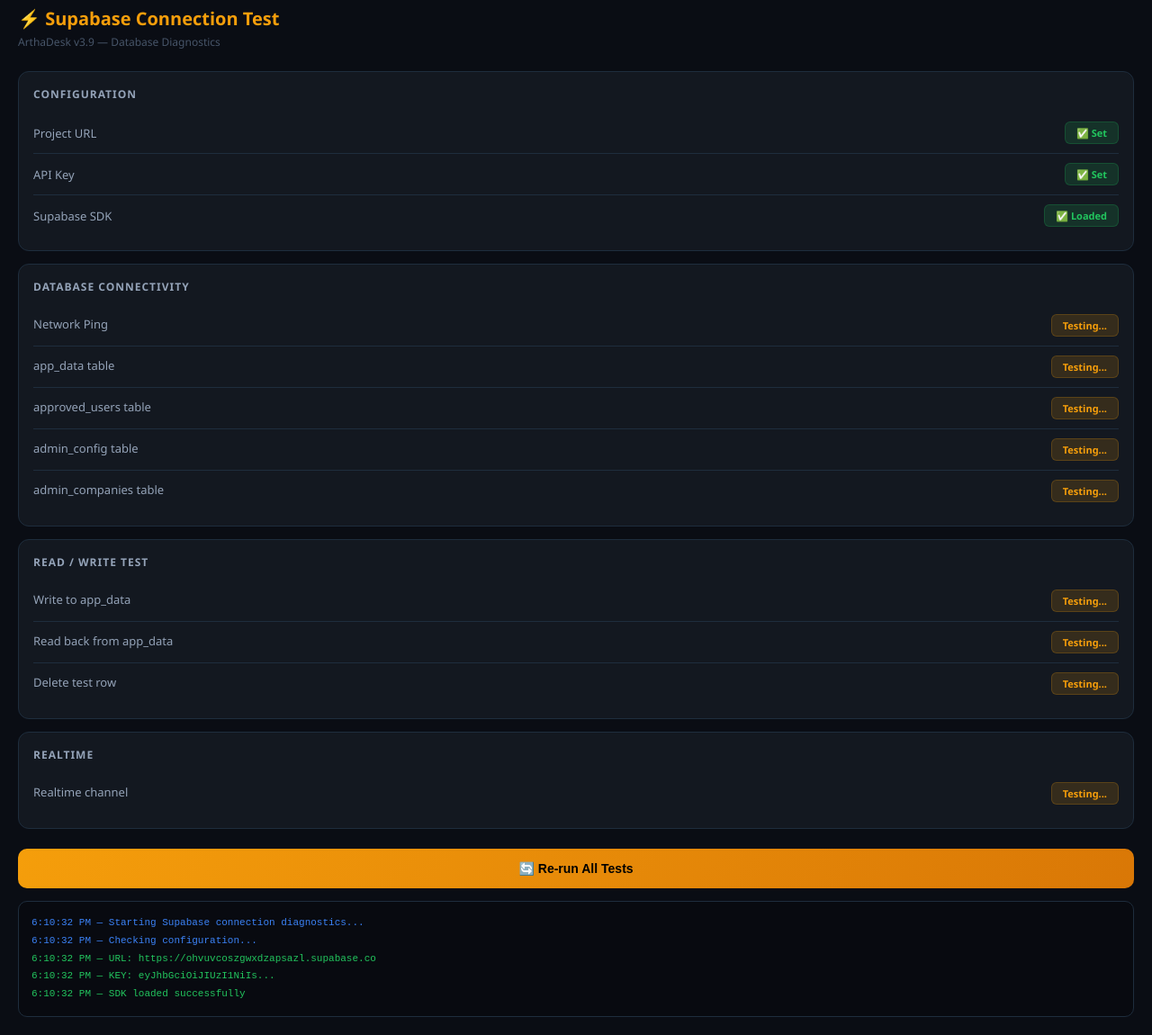
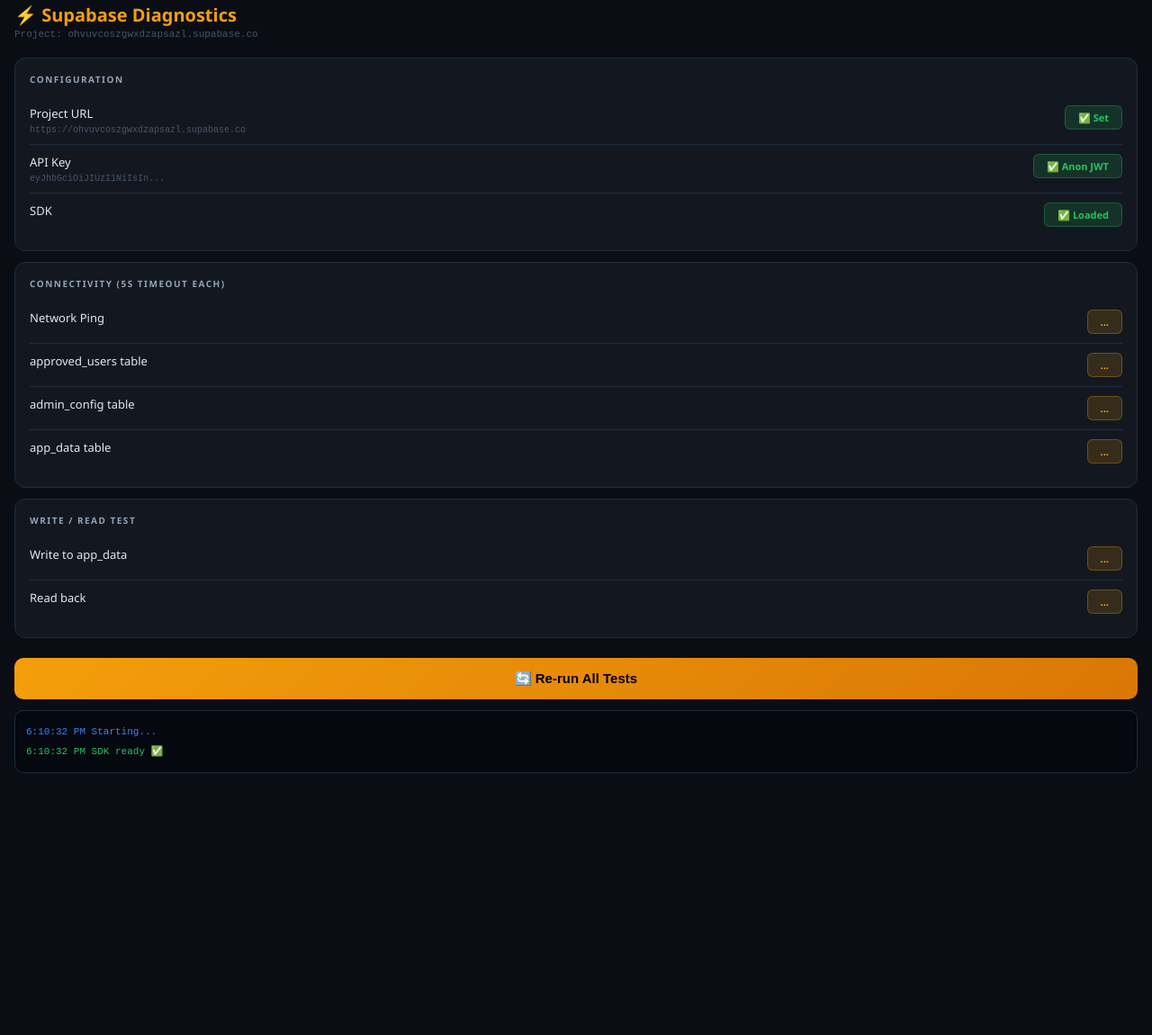
Before and after one commit to Abhiram7978/ArthaDesk, a plain HTML site: page test.html in a window 1280 px wide. Shown: the part 13-1163 px from the top of the page at 90% size. After the commit the page ends 888 px from the top, so only its background shows below. Drawn offline with nearby package versions, Linux system fonts and the light colour scheme.

Commit message:
Add files via upload

```diff
--- a/test.html
+++ b/test.html
@@ -3,418 +3,223 @@
 <head>
 <meta charset="UTF-8">
 <meta name="viewport" content="width=device-width, initial-scale=1.0">
-<title>ArthaDesk — Supabase Connection Test</title>
+<title>ArthaDesk — Connection Test</title>
 <script src="https://cdn.jsdelivr.net/npm/@supabase/supabase-js@2/dist/umd/supabase.min.js"></script>
 <style>
-* { box-sizing: border-box; margin: 0; padding: 0; }
-body {
-  font-family: 'Segoe UI', sans-serif;
-  background: #0a0d14;
-  color: #e2e8f0;
-  padding: 20px;
-  font-size: 14px;
-}
-h1 { color: #f59e0b; font-size: 20px; margin-bottom: 4px; }
-.sub { color: #475569; font-size: 12px; margin-bottom: 24px; }
-
-.card {
-  background: #131820;
-  border: 1px solid #1e2d3d;
-  border-radius: 12px;
-  padding: 16px;
-  margin-bottom: 14px;
-}
-.card-title {
-  font-size: 12px;
-  font-weight: 700;
-  color: #94a3b8;
-  letter-spacing: 1px;
-  text-transform: uppercase;
-  margin-bottom: 12px;
-}
-
-.row {
-  display: flex;
-  align-items: center;
-  justify-content: space-between;
-  padding: 10px 0;
-  border-bottom: 1px solid #1e2d3d;
-  gap: 10px;
-}
-.row:last-child { border-bottom: none; }
-.row-label { color: #94a3b8; font-size: 13px; flex: 1; }
-.badge {
-  padding: 4px 12px;
-  border-radius: 6px;
-  font-size: 11px;
-  font-weight: 700;
-  white-space: nowrap;
-}
-.ok    { background: rgba(34,197,94,.15);  color: #22c55e; border: 1px solid rgba(34,197,94,.2); }
-.fail  { background: rgba(239,68,68,.15);  color: #ef4444; border: 1px solid rgba(239,68,68,.2); }
-.wait  { background: rgba(245,158,11,.15); color: #f59e0b; border: 1px solid rgba(245,158,11,.2); }
-.info  { background: rgba(59,130,246,.15); color: #3b82f6; border: 1px solid rgba(59,130,246,.2); }
-
-.detail {
-  font-size: 11px;
-  color: #475569;
-  margin-top: 4px;
-  font-family: monospace;
-  word-break: break-all;
-}
-
-.btn {
-  width: 100%;
-  padding: 14px;
-  border-radius: 10px;
-  background: linear-gradient(135deg, #f59e0b, #d97706);
-  color: #000;
-  font-size: 14px;
-  font-weight: 800;
-  border: none;
-  cursor: pointer;
-  margin-top: 8px;
-}
-.btn:active { opacity: 0.85; }
-
-.log {
-  background: #080a10;
-  border: 1px solid #1e2d3d;
-  border-radius: 10px;
-  padding: 14px;
-  font-family: monospace;
-  font-size: 11px;
-  line-height: 1.8;
-  max-height: 300px;
-  overflow-y: auto;
-  margin-top: 14px;
-}
-.log-ok   { color: #22c55e; }
-.log-err  { color: #ef4444; }
-.log-info { color: #3b82f6; }
-.log-warn { color: #f59e0b; }
+*{box-sizing:border-box;margin:0;padding:0}
+body{font-family:'Segoe UI',sans-serif;background:#0a0d14;color:#e2e8f0;padding:16px;font-size:14px}
+h1{color:#f59e0b;font-size:20px;margin-bottom:2px}
+.sub{color:#475569;font-size:11px;font-family:monospace;margin-bottom:20px}
+.card{background:#131820;border:1px solid #1e2d3d;border-radius:12px;padding:16px;margin-bottom:12px}
+.ct{font-size:10px;font-weight:700;color:#94a3b8;letter-spacing:1.5px;text-transform:uppercase;margin-bottom:12px}
+.row{display:flex;align-items:flex-start;justify-content:space-between;padding:10px 0;border-bottom:1px solid #1e2d3d;gap:8px}
+.row:last-child{border-bottom:none}
+.lbl{color:#e2e8f0;font-size:13px}
+.det{font-size:10px;color:#475569;font-family:monospace;margin-top:4px;word-break:break-all;max-width:300px}
+.badge{padding:5px 14px;border-radius:6px;font-size:11px;font-weight:700;white-space:nowrap;flex-shrink:0}
+.ok{background:rgba(34,197,94,.15);color:#22c55e;border:1px solid rgba(34,197,94,.3)}
+.fail{background:rgba(239,68,68,.15);color:#ef4444;border:1px solid rgba(239,68,68,.3)}
+.warn{background:rgba(245,158,11,.15);color:#f59e0b;border:1px solid rgba(245,158,11,.3)}
+.btn{width:100%;padding:14px;border-radius:10px;background:linear-gradient(135deg,#f59e0b,#d97706);color:#000;font-size:15px;font-weight:800;border:none;cursor:pointer;margin-top:10px;-webkit-tap-highlight-color:transparent}
+.alert{border-radius:10px;padding:14px 16px;margin-bottom:12px;font-size:13px;line-height:1.7;display:none}
+.alert.show{display:block}
+.a-red{background:rgba(239,68,68,.1);border:1px solid rgba(239,68,68,.3);color:#fca5a5}
+.a-amber{background:rgba(245,158,11,.1);border:1px solid rgba(245,158,11,.3);color:#fcd34d}
+.a-green{background:rgba(34,197,94,.1);border:1px solid rgba(34,197,94,.3);color:#86efac}
+.log-box{background:#060810;border:1px solid #1e2d3d;border-radius:10px;padding:12px;font-family:monospace;font-size:11px;line-height:2;max-height:280px;overflow-y:auto;margin-top:12px}
+.t-ok{color:#22c55e}.t-err{color:#ef4444}.t-info{color:#3b82f6}.t-warn{color:#f59e0b}
 </style>
 </head>
 <body>
+<h1>⚡ Supabase Diagnostics</h1>
+<div class="sub">Project: ohvuvcoszgwxdzapsazl.supabase.co</div>
 
-<h1>⚡ Supabase Connection Test</h1>
-<div class="sub">ArthaDesk v3.9 — Database Diagnostics</div>
-
-<!-- Config -->
-<div class="card">
-  <div class="card-title">Configuration</div>
-  <div class="row">
-    <div class="row-label">Project URL</div>
-    <div id="cfg-url" class="badge wait">Checking...</div>
-  </div>
-  <div class="row">
-    <div class="row-label">API Key</div>
-    <div id="cfg-key" class="badge wait">Checking...</div>
-  </div>
-  <div class="row">
-    <div class="row-label">Supabase SDK</div>
-    <div id="cfg-sdk" class="badge wait">Checking...</div>
-  </div>
+<div class="alert a-red" id="alertPaused">
+  🔴 <strong>Project is PAUSED!</strong><br><br>
+  Supabase free tier pauses after 7 days of inactivity.<br><br>
+  <strong>To fix:</strong><br>
+  1. Open <strong>supabase.com</strong> in browser<br>
+  2. Go to your project dashboard<br>
+  3. Click the green <strong>"Restore project"</strong> button<br>
+  4. Wait 1–2 minutes<br>
+  5. Come back and tap Re-run Tests
 </div>
 
-<!-- Connectivity -->
-<div class="card">
-  <div class="card-title">Database Connectivity</div>
-  <div class="row">
-    <div>
-      <div class="row-label">Network Ping</div>
-      <div class="detail" id="d-ping"></div>
-    </div>
-    <div id="test-ping" class="badge wait">Testing...</div>
-  </div>
-  <div class="row">
-    <div>
-      <div class="row-label">app_data table</div>
-      <div class="detail" id="d-appdata"></div>
-    </div>
-    <div id="test-appdata" class="badge wait">Testing...</div>
-  </div>
-  <div class="row">
-    <div>
-      <div class="row-label">approved_users table</div>
-      <div class="detail" id="d-users"></div>
-    </div>
-    <div id="test-users" class="badge wait">Testing...</div>
-  </div>
-  <div class="row">
-    <div>
-      <div class="row-label">admin_config table</div>
-      <div class="detail" id="d-admin"></div>
-    </div>
-    <div id="test-admin" class="badge wait">Testing...</div>
-  </div>
-  <div class="row">
-    <div>
-      <div class="row-label">admin_companies table</div>
-      <div class="detail" id="d-companies"></div>
-    </div>
-    <div id="test-companies" class="badge wait">Testing...</div>
-  </div>
+<div class="alert a-amber" id="alertSchema">
+  ⚠️ <strong>Tables Missing!</strong><br><br>
+  Run <strong>schema-FRESH.sql</strong> in Supabase SQL Editor.
 </div>
 
-<!-- Write Test -->
-<div class="card">
-  <div class="card-title">Read / Write Test</div>
-  <div class="row">
-    <div>
-      <div class="row-label">Write to app_data</div>
-      <div class="detail" id="d-write"></div>
-    </div>
-    <div id="test-write" class="badge wait">Pending...</div>
-  </div>
-  <div class="row">
-    <div>
-      <div class="row-label">Read back from app_data</div>
-      <div class="detail" id="d-read"></div>
-    </div>
-    <div id="test-read" class="badge wait">Pending...</div>
-  </div>
-  <div class="row">
-    <div>
-      <div class="row-label">Delete test row</div>
-      <div class="detail" id="d-delete"></div>
-    </div>
-    <div id="test-delete" class="badge wait">Pending...</div>
-  </div>
+<div class="alert a-green" id="alertOK">
+  ✅ <strong>Supabase Fully Connected!</strong><br>
+  All tables accessible, read/write working.
 </div>
 
-<!-- Realtime Test -->
 <div class="card">
-  <div class="card-title">Realtime</div>
-  <div class="row">
-    <div>
-      <div class="row-label">Realtime channel</div>
-      <div class="detail" id="d-realtime"></div>
-    </div>
-    <div id="test-realtime" class="badge wait">Testing...</div>
-  </div>
+  <div class="ct">Configuration</div>
+  <div class="row"><div><div class="lbl">Project URL</div><div class="det" id="d-url"></div></div><div class="badge warn" id="b-url">—</div></div>
+  <div class="row"><div><div class="lbl">API Key</div><div class="det" id="d-key"></div></div><div class="badge warn" id="b-key">—</div></div>
+  <div class="row"><div><div class="lbl">SDK</div></div><div class="badge warn" id="b-sdk">—</div></div>
 </div>
 
-<button class="btn" onclick="runTests()">🔄 Re-run All Tests</button>
+<div class="card">
+  <div class="ct">Connectivity (5s timeout each)</div>
+  <div class="row"><div><div class="lbl">Network Ping</div><div class="det" id="d-ping"></div></div><div class="badge warn" id="b-ping">Waiting</div></div>
+  <div class="row"><div><div class="lbl">approved_users table</div><div class="det" id="d-users"></div></div><div class="badge warn" id="b-users">Waiting</div></div>
+  <div class="row"><div><div class="lbl">admin_config table</div><div class="det" id="d-admin"></div></div><div class="badge warn" id="b-admin">Waiting</div></div>
+  <div class="row"><div><div class="lbl">app_data table</div><div class="det" id="d-appdata"></div></div><div class="badge warn" id="b-appdata">Waiting</div></div>
+</div>
 
-<div class="log" id="log"></div>
+<div class="card">
+  <div class="ct">Write / Read Test</div>
+  <div class="row"><div><div class="lbl">Write to app_data</div><div class="det" id="d-write"></div></div><div class="badge warn" id="b-write">Waiting</div></div>
+  <div class="row"><div><div class="lbl">Read back</div><div class="det" id="d-read"></div></div><div class="badge warn" id="b-read">Waiting</div></div>
+</div>
+
+<button class="btn" onclick="runAll()">🔄 Re-run All Tests</button>
+<div class="log-box" id="logEl"></div>
 
 <script>
-const URL = 'https://ohvuvcoszgwxdzapsazl.supabase.co';
-const KEY = 'eyJhbGciOiJIUzI1NiIsInR5cCI6IkpXVCJ9.eyJpc3MiOiJzdXBhYmFzZSIsInJlZiI6Im9odnV2Y29zemd3eGR6YXBzYXpsIiwicm9sZSI6ImFub24iLCJpYXQiOjE3NzU4NDM1NDksImV4cCI6MjA5MTQxOTU0OX0.DvcAa4ohNJtvKiJ9pVBx97d8OaMH80ScNMAmIfM4D6A';
+const URL  = 'https://ohvuvcoszgwxdzapsazl.supabase.co';
+const KEY  = 'eyJhbGciOiJIUzI1NiIsInR5cCI6IkpXVCJ9.eyJpc3MiOiJzdXBhYmFzZSIsInJlZiI6Im9odnV2Y29zemd3eGR6YXBzYXpsIiwicm9sZSI6ImFub24iLCJpYXQiOjE3NzU4NDM1NDksImV4cCI6MjA5MTQxOTU0OX0.DvcAa4ohNJtvKiJ9pVBx97d8OaMH80ScNMAmIfM4D6A';
+const T    = 5000; // 5 second timeout
 
-function log(msg, type='info') {
-  const el = document.getElementById('log');
-  const line = document.createElement('div');
-  line.className = 'log-' + type;
-  line.textContent = new Date().toLocaleTimeString() + ' — ' + msg;
-  el.appendChild(line);
+let sb;
+
+function log(msg, t) {
+  const el = document.getElementById('logEl');
+  const d = document.createElement('div');
+  d.className = 't-' + (t || 'info');
+  d.textContent = new Date().toLocaleTimeString() + '  ' + msg;
+  el.appendChild(d);
   el.scrollTop = el.scrollHeight;
 }
 
-function setBadge(id, text, cls, detail='') {
-  const el = document.getElementById(id);
-  el.textContent = text;
-  el.className = 'badge ' + cls;
-  const d = document.getElementById('d-' + id.replace('test-',''));
-  if (d && detail) d.textContent = detail;
+function set(id, text, cls, det) {
+  const b = document.getElementById('b-' + id);
+  if (b) { b.textContent = text; b.className = 'badge ' + cls; }
+  const d = document.getElementById('d-' + id);
+  if (d && det !== undefined) d.textContent = det;
 }
 
-async function runTests() {
-  document.getElementById('log').innerHTML = '';
+function timed(fn) {
+  return Promise.race([
+    fn(),
+    new Promise((_, r) => setTimeout(() => r(new Error('TIMEOUT')), T))
+  ]);
+}
 
-  // Reset all badges
-  document.querySelectorAll('.badge').forEach(b => {
-    b.className = 'badge wait';
-    b.textContent = 'Testing...';
+async function runAll() {
+  document.getElementById('logEl').innerHTML = '';
+  ['alertPaused','alertSchema','alertOK'].forEach(i => document.getElementById(i).classList.remove('show'));
+  ['url','key','sdk','ping','users','admin','appdata','write','read'].forEach(id => {
+    set(id, '...', 'warn', '');
   });
-  document.querySelectorAll('.detail').forEach(d => d.textContent = '');
 
-  log('Starting Supabase connection diagnostics...', 'info');
+  log('Starting...', 'info');
 
-  // ── CONFIG CHECK ──────────────────────────────────────────
-  log('Checking configuration...', 'info');
+  // Config
+  set('url', '✅ Set', 'ok', URL);
+  set('key', KEY.startsWith('eyJ') ? '✅ Anon JWT' : '❌ Wrong key', KEY.startsWith('eyJ') ? 'ok' : 'fail', KEY.slice(0,22)+'...');
 
-  if (URL && !URL.includes('YOUR_PROJECT')) {
-    setBadge('cfg-url', '✅ Set', 'ok', URL);
-    log('URL: ' + URL, 'ok');
-  } else {
-    setBadge('cfg-url', '❌ Missing', 'fail', 'Not configured');
-    log('URL not configured!', 'err');
+  if (!window.supabase?.createClient) {
+    set('sdk','❌ Failed','fail');
+    log('SDK failed to load','err'); return;
   }
+  set('sdk','✅ Loaded','ok');
+  log('SDK ready ✅','ok');
 
-  if (KEY && !KEY.includes('YOUR_')) {
-    setBadge('cfg-key', '✅ Set', 'ok', KEY.substring(0,20) + '...');
-    log('KEY: ' + KEY.substring(0,20) + '...', 'ok');
-  } else {
-    setBadge('cfg-key', '❌ Missing', 'fail');
-    log('API Key not configured!', 'err');
-  }
+  sb = window.supabase.createClient(URL, KEY, { auth: { persistSession: false } });
 
-  if (window.supabase && window.supabase.createClient) {
-    setBadge('cfg-sdk', '✅ Loaded', 'ok', 'supabase-js v2');
-    log('SDK loaded successfully', 'ok');
-  } else {
-    setBadge('cfg-sdk', '❌ Failed', 'fail');
-    log('Supabase SDK failed to load', 'err');
+  // Ping
+  log('Pinging Supabase...','info');
+  let pingOK = false;
+  try {
+    const t0 = Date.now();
+    const { error } = await timed(() => sb.from('admin_config').select('id').limit(1));
+    const ms = Date.now() - t0;
+    if (error && error.code !== 'PGRST116' && !error.message?.includes('does not exist')) throw error;
+    pingOK = true;
+    set('ping','✅ ' + ms + 'ms','ok', ms + 'ms response time');
+    log('Ping OK — ' + ms + 'ms ✅','ok');
+  } catch(e) {
+    set('ping','❌ Failed','fail', e.message);
+    log('Ping FAILED: ' + e.message,'err');
+    if (e.message === 'TIMEOUT') {
+      document.getElementById('alertPaused').classList.add('show');
+      log('→ Project is PAUSED. Go to supabase.com and click Restore.','warn');
+    }
+    ['users','admin','appdata','write','read'].forEach(id => set(id,'—','warn','skipped'));
     return;
   }
 
-  // ── INIT CLIENT ───────────────────────────────────────────
-  const { createClient } = window.supabase;
-  const sb = createClient(URL, KEY);
-  log('Supabase client created', 'info');
-
-  // ── PING ──────────────────────────────────────────────────
-  log('Pinging Supabase...', 'info');
-  try {
-    const t0 = Date.now();
-    const { data, error } = await sb.from('admin_config').select('id').limit(1);
-    const ms = Date.now() - t0;
-    if (error && error.code !== 'PGRST116') throw error;
-    setBadge('test-ping', '✅ ' + ms + 'ms', 'ok', 'Response time: ' + ms + 'ms');
-    log('Ping OK: ' + ms + 'ms', 'ok');
-  } catch(e) {
-    setBadge('test-ping', '❌ Failed', 'fail', e.message);
-    log('Ping failed: ' + e.message, 'err');
-  }
-
-  // ── TABLE CHECKS ──────────────────────────────────────────
-  const tables = [
-    { name: 'app_data',        id: 'test-appdata',   d: 'd-appdata' },
-    { name: 'approved_users',  id: 'test-users',     d: 'd-users' },
-    { name: 'admin_config',    id: 'test-admin',     d: 'd-admin' },
-    { name: 'admin_companies', id: 'test-companies', d: 'd-companies' },
-  ];
-
-  for (const t of tables) {
-    log('Checking table: ' + t.name, 'info');
+  // Tables
+  let tablesOK = true;
+  for (const [id, tbl] of [['users','approved_users'],['admin','admin_config'],['appdata','app_data']]) {
     try {
-      const { data, error, count } = await sb.from(t.name).select('*', { count: 'exact', head: true });
+      const { count, error } = await timed(() => sb.from(tbl).select('*',{count:'exact',head:true}));
       if (error) throw error;
-      const rows = count !== null ? count + ' rows' : 'accessible';
-      setBadge(t.id, '✅ OK', 'ok', t.name + ': ' + rows);
-      document.getElementById(t.d).textContent = rows;
-      log(t.name + ': OK (' + rows + ')', 'ok');
+      set(id,'✅ OK','ok', tbl + ': ' + (count ?? 0) + ' rows');
+      log(tbl + ' OK (' + (count ?? 0) + ' rows)','ok');
     } catch(e) {
-      setBadge(t.id, '❌ Error', 'fail', e.message);
-      document.getElementById(t.d).textContent = e.message;
-      log(t.name + ' ERROR: ' + e.message, 'err');
+      tablesOK = false;
+      const miss = e.message?.includes('42P01') || e.message?.includes('does not exist');
+      set(id, miss ? '❌ Missing' : '❌ Error', 'fail', miss ? 'Run schema-FRESH.sql' : e.message);
+      log(tbl + ' ERROR: ' + e.message,'err');
     }
   }
 
-  // ── WRITE TEST ────────────────────────────────────────────
-  log('Testing write to app_data...', 'info');
-  const testKey = 'arthadesk_diagnostic_test_' + Date.now();
-  const testVal = { test: true, ts: new Date().toISOString() };
-
-  try {
-    const { error } = await sb.from('app_data').upsert({
-      user_id: 'diagnostic_test_user',
-      data_key: testKey,
-      data_value: testVal,
-      updated_at: new Date().toISOString()
-    }, { onConflict: 'user_id,data_key' });
-
-    if (error) throw error;
-    setBadge('test-write', '✅ OK', 'ok', 'Wrote key: ' + testKey.substring(0,30) + '...');
-    log('Write OK', 'ok');
-
-    // ── READ TEST ──────────────────────────────────────────
-    log('Testing read from app_data...', 'info');
-    try {
-      const { data, error: rerr } = await sb.from('app_data')
-        .select('data_value')
-        .eq('user_id', 'diagnostic_test_user')
-        .eq('data_key', testKey)
-        .single();
-
-      if (rerr) throw rerr;
-      const matches = JSON.stringify(data.data_value) === JSON.stringify(testVal);
-      if (matches) {
-        setBadge('test-read', '✅ OK', 'ok', 'Data matches ✓');
-        log('Read OK — data matches', 'ok');
-      } else {
-        setBadge('test-read', '⚠️ Mismatch', 'warn', 'Data does not match');
-        log('Read returned wrong data', 'warn');
-      }
-    } catch(e) {
-      setBadge('test-read', '❌ Error', 'fail', e.message);
-      log('Read ERROR: ' + e.message, 'err');
-    }
-
-    // ── DELETE TEST ────────────────────────────────────────
-    log('Cleaning up test row...', 'info');
-    try {
-      const { error: derr } = await sb.from('app_data')
-        .delete()
-        .eq('user_id', 'diagnostic_test_user')
-        .eq('data_key', testKey);
-      if (derr) throw derr;
-      setBadge('test-delete', '✅ OK', 'ok', 'Test row deleted');
-      log('Delete OK', 'ok');
-    } catch(e) {
-      setBadge('test-delete', '❌ Error', 'fail', e.message);
-      log('Delete ERROR: ' + e.message, 'err');
-    }
-
-  } catch(e) {
-    setBadge('test-write', '❌ Error', 'fail', e.message);
-    setBadge('test-read', '—', 'wait', 'Skipped (write failed)');
-    setBadge('test-delete', '—', 'wait', 'Skipped');
-    log('Write ERROR: ' + e.message, 'err');
-    log('HINT: Run sync-fix.sql in Supabase SQL Editor', 'warn');
+  if (!tablesOK) {
+    document.getElementById('alertSchema').classList.add('show');
+    ['write','read'].forEach(id => set(id,'—','warn','skipped'));
+    return;
   }
 
-  // ── REALTIME TEST ──────────────────────────────────────────
-  log('Testing realtime channel...', 'info');
+  // Write
+  const key = 'arthadesk_diag_' + Date.now();
   try {
-    let resolved = false;
-    await new Promise((resolve) => {
-      const ch = sb.channel('diagnostic_test')
-        .subscribe(status => {
-          if (!resolved) {
-            resolved = true;
-            if (status === 'SUBSCRIBED') {
-              setBadge('test-realtime', '✅ Connected', 'ok', 'Status: SUBSCRIBED');
-              log('Realtime: SUBSCRIBED ✅', 'ok');
-            } else {
-              setBadge('test-realtime', '⚠️ ' + status, 'warn', 'Status: ' + status);
-              log('Realtime status: ' + status, 'warn');
-            }
-            sb.removeChannel(ch);
-            resolve();
-          }
-        });
-      setTimeout(() => {
-        if (!resolved) {
-          resolved = true;
-          setBadge('test-realtime', '⏱ Timeout', 'fail', 'No response in 5s');
-          log('Realtime: timeout after 5s', 'err');
-          sb.removeChannel(ch);
-          resolve();
-        }
-      }, 5000);
-    });
+    const { error } = await timed(() => sb.from('app_data').upsert(
+      { user_id:'diag_user', data_key:key, data_value:{ok:true}, updated_at:new Date().toISOString() },
+      { onConflict:'user_id,data_key' }
+    ));
+    if (error) throw error;
+    set('write','✅ OK','ok','Write successful');
+    log('Write OK ✅','ok');
+
+    // Read back
+    try {
+      const { data, error: re } = await timed(() =>
+        sb.from('app_data').select('data_value').eq('user_id','diag_user').eq('data_key',key).single()
+      );
+      if (re) throw re;
+      set('read','✅ OK','ok','Read successful ✓');
+      log('Read OK ✅','ok');
+      // Cleanup
+      sb.from('app_data').delete().eq('user_id','diag_user').eq('data_key',key).then(()=>{});
+    } catch(e) {
+      set('read','❌ Failed','fail',e.message);
+      log('Read FAILED: '+e.message,'err');
+    }
   } catch(e) {
-    setBadge('test-realtime', '❌ Error', 'fail', e.message);
-    log('Realtime ERROR: ' + e.message, 'err');
+    set('write','❌ Failed','fail',e.message);
+    set('read','—','warn','skipped');
+    log('Write FAILED: '+e.message,'err');
+    if (e.message?.includes('policy') || e.message?.includes('RLS')) {
+      log('→ RLS blocking writes. Run sync-fix.sql in Supabase.','warn');
+    }
+    return;
   }
 
-  log('━━━ Diagnostics complete ━━━', 'info');
-
-  // Summary
   const fails = document.querySelectorAll('.badge.fail').length;
   if (fails === 0) {
-    log('🎉 ALL TESTS PASSED — Supabase is fully connected!', 'ok');
+    document.getElementById('alertOK').classList.add('show');
+    log('🎉 ALL TESTS PASSED!','ok');
   } else {
-    log('⚠️ ' + fails + ' test(s) failed — check errors above', 'warn');
-    log('Fix: Run sync-fix.sql in Supabase → SQL Editor', 'warn');
+    log('⚠️ ' + fails + ' failure(s) — see above','warn');
   }
 }
 
-// Auto-run on load
-window.addEventListener('load', runTests);
+window.addEventListener('load', runAll);
 </script>
 </body>
 </html>
```
